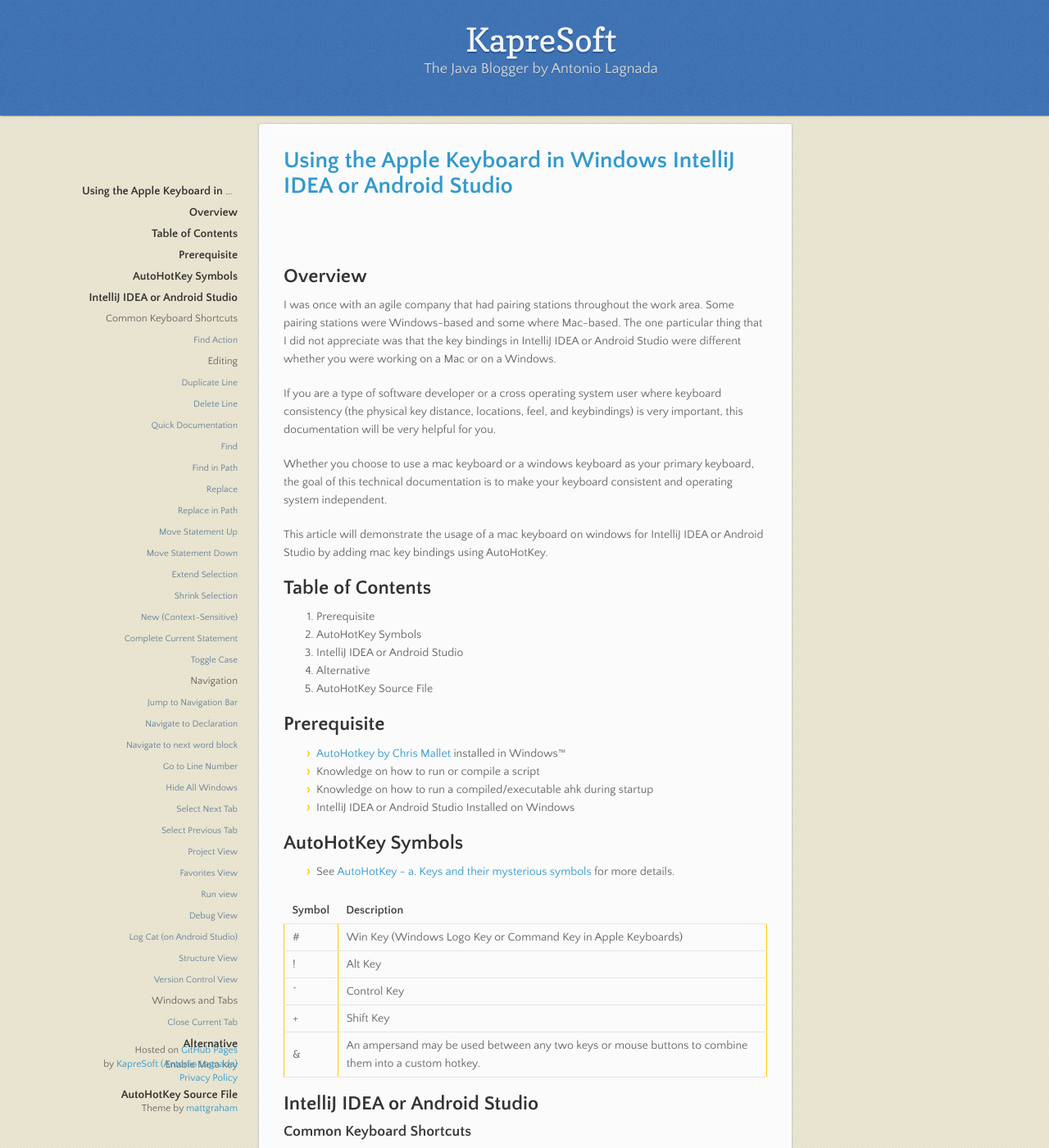
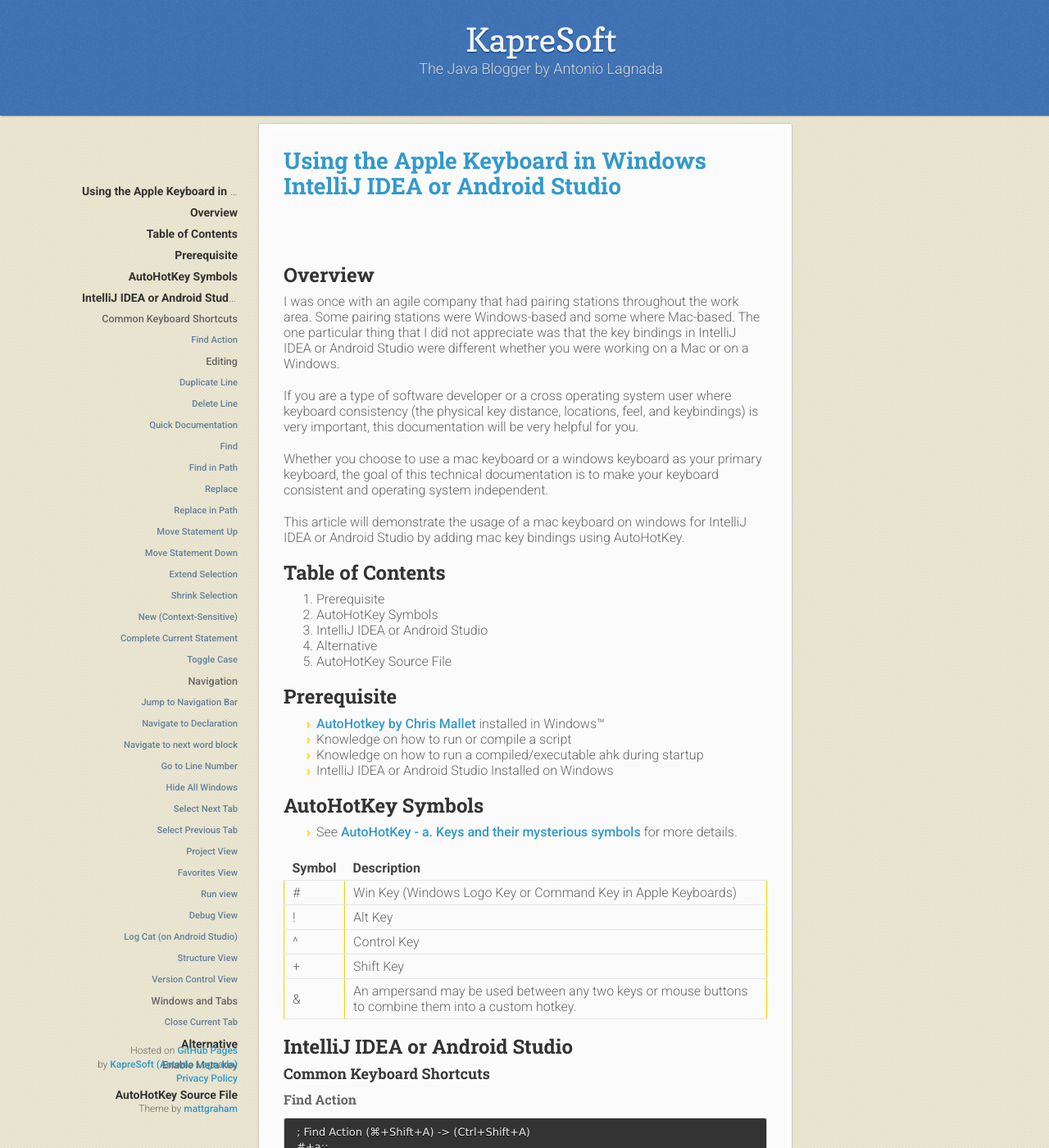
Before and after one commit to kapresoft/kapresoft.github.io, a Jekyll site: the page built from _posts/2018-09-03-using-apple-keyboard-on-windows-intellij.md, in a window 1280 px wide and 1400 px high. Shown: the whole window at 82% size. Built offline with Jekyll 4.4.1, drawn with Linux system fonts in a browser that asks for light colours; comment, search, counter and statistics services are not loaded.

Commit message:
font updates and styles based on media size.

```diff
--- a/_includes/excerpts.html
+++ b/_includes/excerpts.html
@@ -2,7 +2,7 @@
     {% for post in site.posts %}
     <div>
         {% if page.title != post.title %}
-        <a href="{{ post.url }}">{{ post.title }}</a>
+        <a href="{{ post.url }}"><span class="excerpt_title">{{ post.title }}</span></a>
         <span style="float: right; font-size: smaller;">Post Date: {{ post.date | date_to_string }}</span><br/>
         <div style="padding: 5px 0 20px 0;">
             {{ post.excerpt | remove: '<p>' | remove: '</p>' | remove_first: '1.' | remove_first: 'Overview' | strip_html }}
--- a/_layouts/no_ads.html
+++ b/_layouts/no_ads.html
@@ -1,5 +1,5 @@
 <!doctype html>
-<html lang="{{ site.lang | default: "en-US" }}">
+<html lang="{{ site.lang | default: 'en-US' }}">
 
 <head>
   <meta charset="utf-8">
--- a/_sass/jekyll-theme-leap-day.scss
+++ b/_sass/jekyll-theme-leap-day.scss
@@ -6,11 +6,17 @@
 @import "normalize";
 @import "fonts";
 @import "rouge-base16-dark";
+@import url('https://fonts.googleapis.com/css2?family=Roboto+Slab:wght@100;300;500;700&family=Roboto:wght@100;300;500;700&display=swap');
+
+$body-font: 'Roboto', 'Helvetica', 'Arial', sans-serif;
+$header-font-weight: 700;
+$header-font-family: 'Roboto Slab', serif;
 
 body {
-  font:14px/22px 'Quattrocento Sans', "Helvetica Neue", Helvetica, Arial, sans-serif;
+  font-family: $body-font;
+  font-size: 1rem;
   color:#666;
-  font-weight:300;
+  font-weight: 300;
   margin: 0px;
   padding:0px 0 20px 0px;
   background: url(../images/body-background.png) #eae6d1;
@@ -19,6 +25,8 @@
 h1, h2, h3, h4, h5, h6 {
   color:#333;
   margin:0 0 10px;
+  font-family: $header-font-family;
+  font-weight: $header-font-weight;
 }
 
 div {
--- a/assets/css/style.scss
+++ b/assets/css/style.scss
@@ -5,54 +5,6 @@
 
 section {
   margin-top: 150px;
-}
-
-@media print, screen {
-  h1 {
-    padding: 0px 0px;
-  }
-}
-
-@media print, screen and (max-width: 720px) {
-  section {
-    margin: 130px 5px 10px 5px;
-  }
-  header {
-    p { display: block;}
-  }
-}
-
-@media print, screen and (max-width: 680px) {
-  section,section.index-page {
-    margin: 120px auto;
-  }
-
-  header {
-    p {
-      display: block;
-      font-size: 16px;
-    }
-  }
-
-}
-
-@media print, screen and (max-width: 480px) {
-
-  section {
-    margin: 5px;
-  }
-
-  header {
-    p {
-      display: block;
-      font-size: 13px;
-      white-space: nowrap;
-      overflow: hidden;
-      text-overflow: ellipsis;
-      -o-text-overflow: ellipsis;
-      -ms-text-overflow: ellipsis;
-    }
-  }
 }
 
 h1 {
@@ -138,3 +90,92 @@
     }
   }
 }
+
+@media print, screen {
+  h1 {
+    padding: 0px 0px;
+  }
+  .excerpt_title {
+    font-size: large;
+    font-family: $header-font-family;
+    font-weight: 500;
+  }
+}
+
+@media print, screen and (max-width: 720px) {
+
+  h1 {
+    font-size: 1.6rem;
+  }
+  h1.title, .excerpt_title {
+    font-size: 1.8rem;
+  }
+  code {
+    font-size: 0.8rem;
+  }
+  section {
+    margin: 130px 5px 10px 5px;
+  }
+  header {
+    p { display: block;}
+  }
+}
+
+@media print, screen and (max-width: 680px) {
+
+  body {
+    font-size: 0.9rem;
+  }
+  h1 {
+    font-size: 1.5rem;
+  }
+  h1.title, .excerpt_title {
+    font-size: 1.5rem;
+  }
+  code {
+    font-size: 0.7rem;
+  }
+
+  section,section.index-page {
+    margin: 120px auto;
+  }
+
+  header {
+    p {
+      display: block;
+      font-size: 16px;
+    }
+  }
+
+}
+
+@media print, screen and (max-width: 480px) {
+  body {
+    font-size: 0.8rem;
+  }
+  h1 {
+    font-size: 1rem;
+  }
+  h1.title, .excerpt_title {
+    font-size: 1.2rem;
+  }
+  code {
+    font-size: 0.7rem;
+  }
+
+  section {
+    margin: 5px;
+  }
+
+  header {
+    p {
+      display: block;
+      font-size: 13px;
+      white-space: nowrap;
+      overflow: hidden;
+      text-overflow: ellipsis;
+      -o-text-overflow: ellipsis;
+      -ms-text-overflow: ellipsis;
+    }
+  }
+}
```
